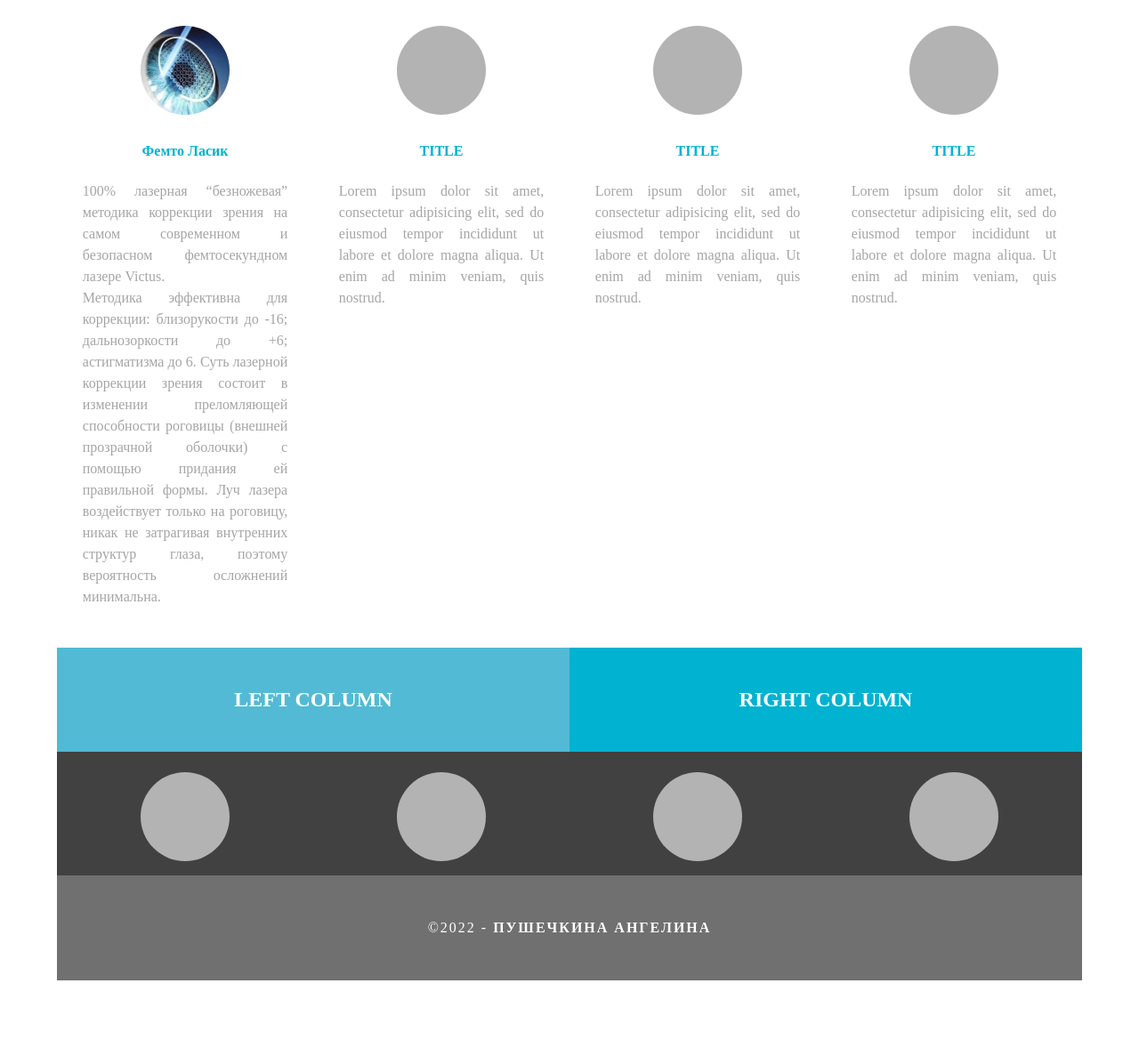
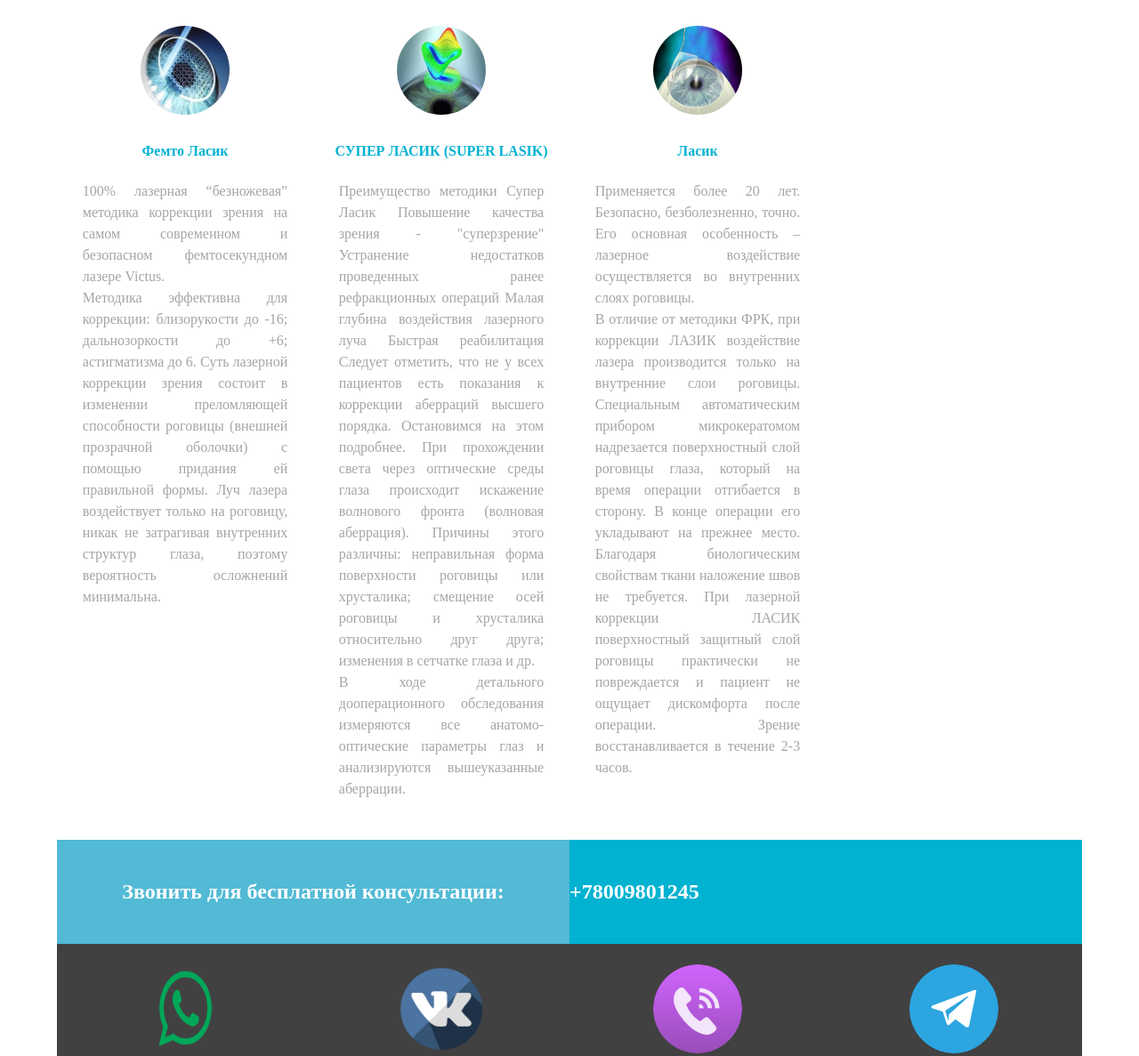
Before and after one commit to linokyourbro/mysite, a plain HTML site: page index.html in a window 1280 px wide. Shown: the part 902-2089 px from the top of the page at 89% size. Before the commit the page ends 2004 px from the top, so only its background shows below. Drawn offline with Linux system fonts and the light colour scheme.

Commit message:
Add files via upload

```diff
--- a/index.html
+++ b/index.html
@@ -112,34 +112,41 @@
 Суть лазерной коррекции зрения состоит в изменении преломляющей способности роговицы (внешней прозрачной оболочки) с помощью придания ей правильной формы. Луч лазера воздействует только на роговицу, никак не затрагивая внутренних структур глаза, поэтому вероятность осложнений минимальна.</p>
     </div>
     <div class="columns">
-      <p class="thumbnail_align"> <img src="images/bkg_06.jpg" alt="" class="thumbnail"/> </p>
-      <h4>TITLE</h4>
-      <p>Lorem ipsum dolor sit amet, consectetur adipisicing elit, sed do eiusmod tempor incididunt ut labore et dolore magna aliqua. Ut enim ad minim veniam, quis nostrud.</p>
+      <p class="thumbnail_align"> <img src="images/super.jpg" alt="" class="thumbnail"/> </p>
+      <h4>СУПЕР ЛАСИК (SUPER LASIK)</h4>
+      <p>Преимущество методики Супер Ласик
+Повышение качества зрения - "суперзрение"
+Устранение недостатков проведенных ранее рефракционных операций
+Малая глубина воздействия лазерного луча
+Быстрая реабилитация
+Следует отметить, что не у всех пациентов есть показания к коррекции аберраций высшего порядка. Остановимся на этом подробнее. При прохождении света через оптические среды глаза происходит искажение волнового фронта (волновая аберрация). Причины этого различны:
+
+неправильная форма поверхности роговицы или хрусталика;
+смещение осей роговицы и хрусталика относительно друг друга;
+изменения в сетчатке глаза и др.<br>
+В ходе детального дооперационного обследования измеряются все анатомо-оптические параметры глаз и анализируются вышеуказанные аберрации.</p>
     </div>
     <div class="columns">
-      <p class="thumbnail_align"> <img src="images/bkg_06.jpg" alt="" class="thumbnail"/> </p>
-      <h4>TITLE</h4>
-      <p>Lorem ipsum dolor sit amet, consectetur adipisicing elit, sed do eiusmod tempor incididunt ut labore et dolore magna aliqua. Ut enim ad minim veniam, quis nostrud.</p>
+      <p class="thumbnail_align"> <img src="images/lasik.png" alt="" class="thumbnail"/> </p>
+      <h4>Ласик</h4>
+      <p>Применяется более 20 лет. Безопасно, безболезненно, точно. Его основная особенность – лазерное воздействие осуществляется во внутренних слоях роговицы.<br>
+В отличие от методики ФРК, при коррекции ЛАЗИК воздействие лазера производится только на внутренние слои роговицы. Специальным автоматическим прибором микрокератомом надрезается поверхностный слой роговицы глаза, который на время операции отгибается в сторону. В конце операции его укладывают на прежнее место. Благодаря биологическим свойствам ткани наложение швов не требуется. При лазерной коррекции ЛАСИК поверхностный защитный слой роговицы практически не повреждается и пациент не ощущает дискомфорта после операции. Зрение восстанавливается в течение 2-3 часов.</p>
     </div>
-    <div class="columns">
-      <p class="thumbnail_align"> <img src="images/bkg_06.jpg" alt="" class="thumbnail"/> </p>
-      <h4>TITLE</h4>
-      <p>Lorem ipsum dolor sit amet, consectetur adipisicing elit, sed do eiusmod tempor incididunt ut labore et dolore magna aliqua. Ut enim ad minim veniam, quis nostrud.</p>
-    </div>
+
   </div>
   <div class="row blockDisplay">
     <div class="column_half left_half">
-      <h2 class="column_title">LEFT COLUMN</h2>
+      <h2 class="column_title">Звонить для бесплатной консультации:</h2>
     </div>
     <div class="column_half right_half">
-      <h2 class="column_title">RIGHT COLUMN</h2>
+      <h2 class="column_title" align="left">+78009801245</h2>
     </div>
   </div>
   <div class="social">
-    <p class="social_icon"><img src="images/bkg_06.jpg" width="100" alt="" class="thumbnail"/></p>
-    <p class="social_icon"><img src="images/bkg_06.jpg" width="100" alt="" class="thumbnail"/></p>
-    <p class="social_icon"><img src="images/bkg_06.jpg" width="100" alt="" class="thumbnail"/></p>
-    <p class="social_icon"><img src="images/bkg_06.jpg" width="100" alt="" class="thumbnail"/></p>
+    <p class="social_icon"><img src="images/whatsapp1.webp" width="100" alt="" class="thumbnail"/></p>
+    <p class="social_icon"><img src="images/vk.webp" width="100" alt="" class="thumbnail"/></p>
+    <p class="social_icon"><img src="images/viber.png" width="100" alt="" class="thumbnail"/></p>
+    <p class="social_icon"><img src="images/telega.png" width="100" alt="" class="thumbnail"/></p>
   </div>
   <footer class="secondary_header footer">
     <div class="copyright">&copy;2022 - <strong>Пушечкина Ангелина</strong></div>
```
Also changed, not shown: images/lasik.png (added), images/super.jpg (added), images/telega.png (added), images/telegram.png (added), images/telegram.webp (added), images/viber.png (added), images/vk.webp (added), images/whatsapp.jpg (added), images/whatsapp.webp (added), images/whatsapp1.png (added), images/whatsapp1.webp (added), images/whatsappt.jpg (added).
